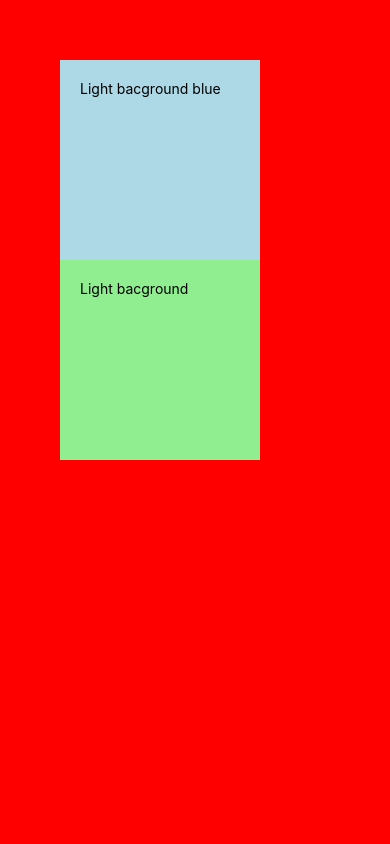
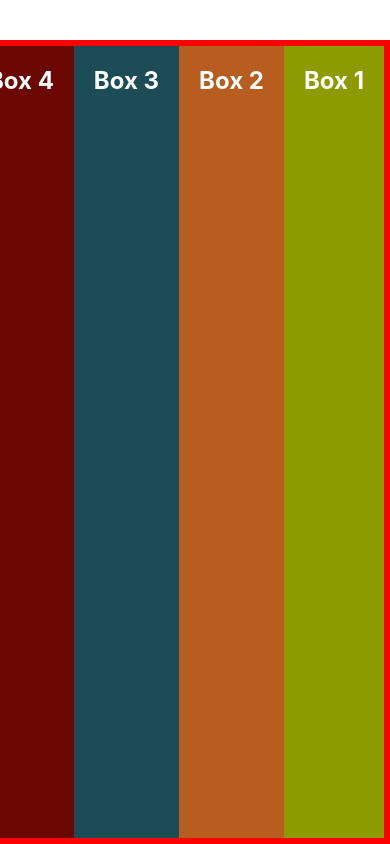
Before and after one commit to Lekanggy/Native-Mobile, a React Native app: screen / in a window 390 px wide. Built offline with nearby package versions, Linux system fonts and the light colour scheme.

Commit message:
Flex native

```diff
--- a/App.js
+++ b/App.js
@@ -3,21 +3,35 @@ import { useState } from 'react';
 import { StyleSheet, Text, View, Image, ImageBackground, Button, Pressable, Modal, ActivityIndicator, Alert} from 'react-native';
 import Greet from './components/Greet';
 import StyleElement from './components/StyleElement';
+import Box from './components/Box';
 //import Modal from './src/Pressable';
 
 const Long = require('./assets/adaptive-icon.png')
 export default function App() {
   const [isModal, setIsModal] = useState(false)
   return (
-    <StyleElement/>
+   <View style={styles.container}>
+    <Box style={{backgroundColor: "#8e9b00"}}>Box 1</Box>
+    <Box style={{backgroundColor: "#b65d1f"}}>Box 2</Box>
+    <Box style={{backgroundColor: "#1c4c56"}}>Box 3</Box>
+    <Box style={{backgroundColor: "#6b0803"}}>Box 4</Box>
+    <Box style={{backgroundColor: "#0b9f21"}}>Box 5</Box>
+   </View>
   );
 }
 
 const styles = StyleSheet.create({
   container: {
     flex: 1,
-    backgroundColor: 'plum',
-    alignItems: 'center',
-    justifyContent: 'center',
+    flexDirection: 'row-reverse',
+    marginTop: 40,
+    borderWidth: 6,
+    borderColor: "red"
   },
 });
+
+//The shadow properties is specify individually, such as shdColor, shdOffset, shdOpacity, shaRadius etc.
+// Shadow properties do not work on android so we have to use elevation api(android).
+//Border radius does not work on text in ios.
+//There is no inheritance of style in native app e.g from a View to a Text unlike css from div to children. But it support inheritance  within Text to nested Text.
+// Flexbox axes in native is reversed from main---> downward and cross---> across left to right
--- /dev/null
+++ b/components/Box.js
@@ -0,0 +1,22 @@
+import { Text, View, StyleSheet } from "react-native";
+
+export default function Box({children, style}){
+    return (
+        <View style={[Styles.box, style]}>
+            <Text style={Styles.text}>{children}</Text>
+        </View>
+    )
+}
+
+const Styles = StyleSheet.create({
+    box:{
+        backgroundColor: "#fff",
+        padding:20
+    },
+    text: {
+        fontSize: 24,
+        fontWeight: "bold",
+        textAlign: "center",
+        color: "white"
+    }
+})
```
